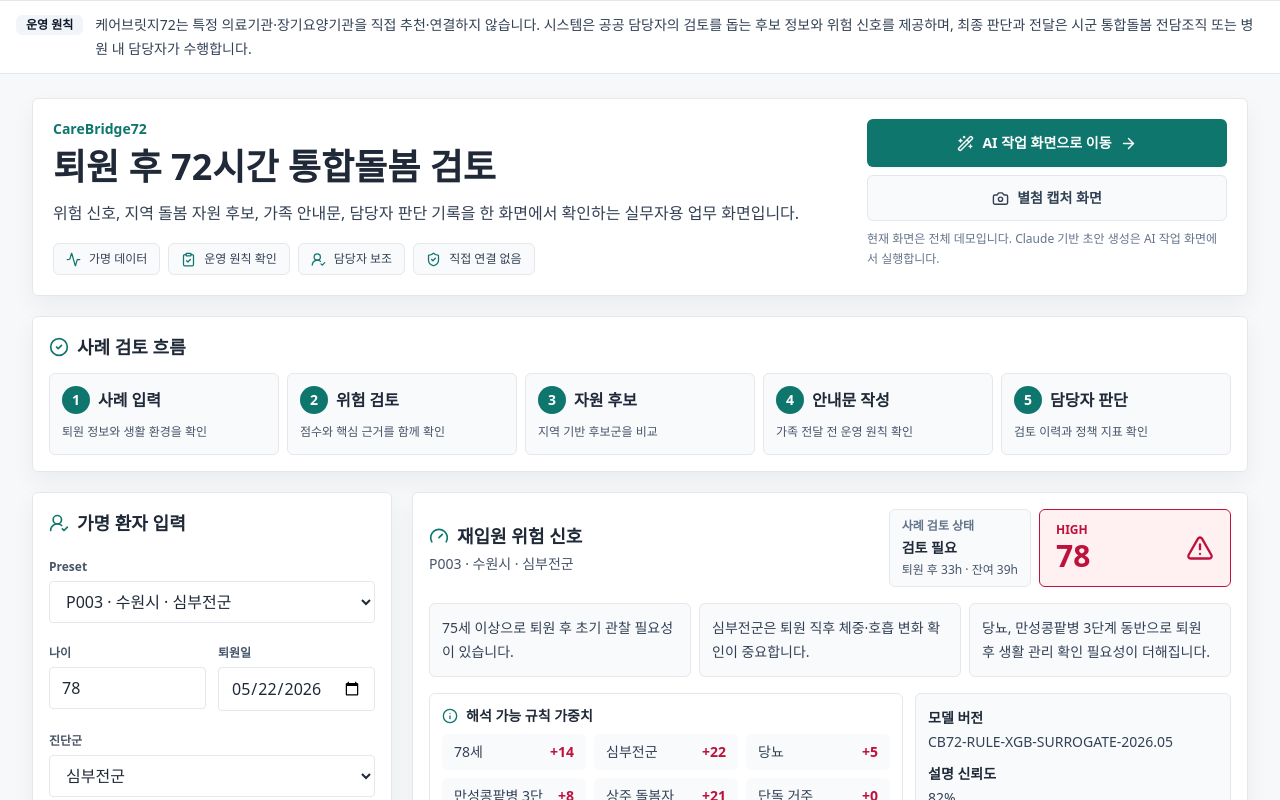
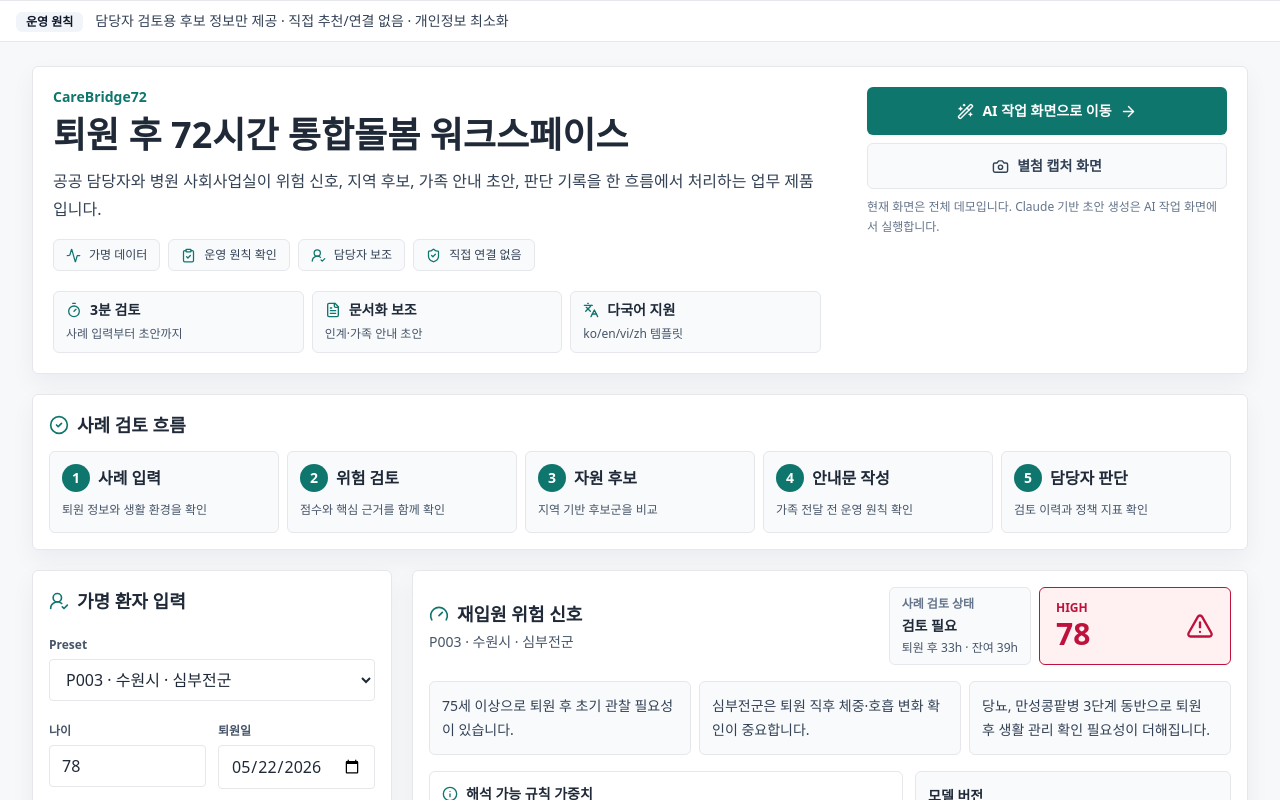
Before and after one commit to dailyweekly/carebridge72, a Next.js app: page / in a window 1280 px wide. Shown: the top 800 px of the page. Built offline with nearby package versions, Linux system fonts and the light colour scheme.

Commit message:
Improve commercial UX hierarchy

```diff
--- a/components/DemoDashboard.tsx
+++ b/components/DemoDashboard.tsx
@@ -2,7 +2,7 @@
 
 import { useMemo, useState } from "react";
 import type { ReactNode } from "react";
-import { Activity, ArrowRight, Camera, ClipboardCheck, ShieldCheck, UserRoundCheck, Wand2 } from "lucide-react";
+import { Activity, ArrowRight, Camera, ClipboardCheck, FileText, Languages, ShieldCheck, Timer, UserRoundCheck, Wand2 } from "lucide-react";
 import { AuditLogPanel } from "./AuditLogPanel";
 import { PatientInputForm } from "./PatientInputForm";
 import { RiskResultCard } from "./RiskResultCard";
@@ -68,16 +68,20 @@
         <div className="flex flex-col gap-5 lg:flex-row lg:items-start lg:justify-between">
           <div className="max-w-3xl">
             <p className="mb-2 text-sm font-bold text-teal">CareBridge72</p>
-            <h1 className="text-3xl font-black tracking-normal text-ink sm:text-4xl">퇴원 후 72시간 통합돌봄 검토</h1>
+            <h1 className="text-3xl font-black tracking-normal text-ink sm:text-4xl">퇴원 후 72시간 통합돌봄 워크스페이스</h1>
             <p className="mt-3 text-base leading-7 text-slate-700">
-              위험 신호, 지역 돌봄 자원 후보, 가족 안내문, 담당자 판단 기록을 한 화면에서 확인하는
-              실무자용 업무 화면입니다.
+              공공 담당자와 병원 사회사업실이 위험 신호, 지역 후보, 가족 안내 초안, 판단 기록을 한 흐름에서 처리하는 업무 제품입니다.
             </p>
             <div className="mt-4 flex flex-wrap gap-2 text-xs text-slate-700">
               <StatusPill icon={<Activity size={15} />} text="가명 데이터" />
               <StatusPill icon={<ClipboardCheck size={15} />} text="운영 원칙 확인" />
               <StatusPill icon={<UserRoundCheck size={15} />} text="담당자 보조" />
               <StatusPill icon={<ShieldCheck size={15} />} text="직접 연결 없음" />
+            </div>
+            <div className="mt-5 grid gap-2 sm:grid-cols-3">
+              <HeroValue icon={<Timer size={16} />} label="3분 검토" text="사례 입력부터 초안까지" />
+              <HeroValue icon={<FileText size={16} />} label="문서화 보조" text="인계·가족 안내 초안" />
+              <HeroValue icon={<Languages size={16} />} label="다국어 지원" text="ko/en/vi/zh 템플릿" />
             </div>
           </div>
 
@@ -198,3 +202,15 @@
     </div>
   );
 }
+
+function HeroValue({ icon, label, text }: { icon: ReactNode; label: string; text: string }) {
+  return (
+    <div className="rounded-md border border-line bg-panel px-3 py-2">
+      <div className="flex items-center gap-2 text-sm font-black text-ink">
+        <span className="text-teal">{icon}</span>
+        {label}
+      </div>
+      <p className="mt-1 text-xs leading-5 text-slate-600">{text}</p>
+    </div>
+  );
+}
--- a/components/LegalSafetyBanner.tsx
+++ b/components/LegalSafetyBanner.tsx
@@ -4,16 +4,18 @@
 
 const copy =
   "케어브릿지72는 특정 의료기관·장기요양기관을 직접 추천·연결하지 않습니다. 시스템은 공공 담당자의 검토를 돕는 후보 정보와 위험 신호를 제공하며, 최종 판단과 전달은 시군 통합돌봄 전담조직 또는 병원 내 담당자가 수행합니다.";
+const compactCopy = "담당자 검토용 후보 정보만 제공 · 직접 추천/연결 없음 · 개인정보 최소화";
 
 export function LegalSafetyBanner({ placement }: LegalSafetyBannerProps) {
   const sticky = placement === "top" ? "sticky top-0 z-40" : "";
+  const text = placement === "top" ? compactCopy : copy;
   return (
-    <div className={`${sticky} border-y border-line bg-white px-4 py-3 text-sm text-slate-700`}>
-      <div className="mx-auto flex max-w-7xl items-start gap-3">
+    <div className={`${sticky} border-y border-line bg-white/95 px-4 py-2 text-sm text-slate-700 backdrop-blur`}>
+      <div className="mx-auto flex max-w-7xl items-center gap-3">
         <span className="mt-0.5 rounded-md bg-slate-100 px-2.5 py-0.5 text-xs font-bold text-slate-900 whitespace-nowrap">
           운영 원칙
         </span>
-        <p className="m-0 leading-6">{copy}</p>
+        <p className="m-0 leading-6">{text}</p>
       </div>
     </div>
   );
```
